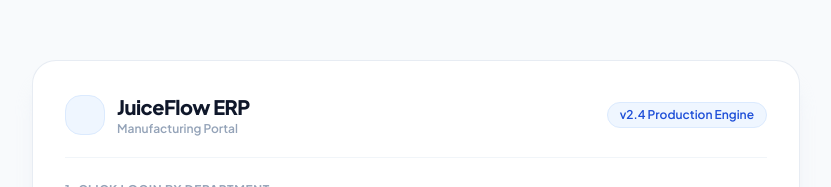
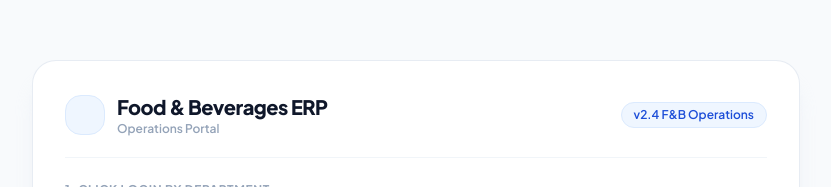
Before and after one commit to risewithmediaofficial-collab/food-and-beverages, a React (Vite) app in the folder frontend/: page /employees in a window 1280 px wide. Shown: the part 112-299 px from the top of the page, without its empty margins (224-1055 px from the left). Built offline with nearby package versions, Linux system fonts and the light colour scheme; no server answers; some icons are missing.

Commit message:
Update branding to Food and Beverages ERP

```diff
--- a/frontend/src/components/Sidebar.jsx
+++ b/frontend/src/components/Sidebar.jsx
@@ -169,10 +169,10 @@ export default function Sidebar({ activeModule, user, onLogout, isOpen, onClose,
                 </div>
                 <div className="flex-1 min-w-0">
                   <h1 className="text-sm font-extrabold text-slate-900 leading-none">
-                    JuiceFlow <span className="text-orange-500">ERP</span>
+                    Food & Beverages <span className="text-orange-500">ERP</span>
                   </h1>
                   <span className="text-[10px] text-slate-400 font-semibold block mt-0.5 uppercase tracking-wider">
-                    Food & Beverage Suite
+                    Operations Suite
                   </span>
                 </div>
               </div>
--- a/frontend/src/modules/auth/LoginPanel.jsx
+++ b/frontend/src/modules/auth/LoginPanel.jsx
@@ -68,12 +68,12 @@ export default function LoginPanel({ onLoginSuccess }) {
               <Icon icon="mdi:fruit-citrus" className="text-2xl" />
             </div>
             <div>
-              <h1 className="text-xl font-extrabold text-slate-900 tracking-tight">JuiceFlow ERP</h1>
-              <span className="text-xs text-slate-400 font-semibold block">Manufacturing Portal</span>
+              <h1 className="text-xl font-extrabold text-slate-900 tracking-tight">Food & Beverages ERP</h1>
+              <span className="text-xs text-slate-400 font-semibold block">Operations Portal</span>
             </div>
           </div>
           <span className="text-xs font-semibold px-3 py-1 bg-blue-50 text-blue-700 border border-blue-100 rounded-full">
-            v2.4 Production Engine
+            v2.4 F&B Operations
           </span>
         </div>
 
--- a/frontend/src/modules/hr/HrPanel.jsx
+++ b/frontend/src/modules/hr/HrPanel.jsx
@@ -153,7 +153,7 @@ export default function HrPanel({ triggerError }) {
 
   const copyLoginMessage = (emp) => {
     const username = emp.username || emp.email || `${emp.name.toLowerCase().replace(/\s+/g, '')}@juice-erp.com`;
-    const text = `Hello ${emp.name},\nYour JuiceFlow ERP account has been created.\n\nUsername/Email: ${username}\nRole: ${emp.designation || emp.role}\nDepartment: ${emp.department}\nPortal Link: ${window.location.origin}\n\nUse the password shared by your administrator.`;
+    const text = `Hello ${emp.name},\nYour Food & Beverages ERP account has been created.\n\nUsername/Email: ${username}\nRole: ${emp.designation || emp.role}\nDepartment: ${emp.department}\nPortal Link: ${window.location.origin}\n\nUse the password shared by your administrator.`;
     navigator.clipboard.writeText(text);
     if (triggerError) triggerError('Login message copied to clipboard!', 'success');
   };
@@ -454,7 +454,7 @@ export default function HrPanel({ triggerError }) {
               <textarea
                 readOnly
                 rows={6}
-                value={`Hello ${messageModalEmp.name},\nYour JuiceFlow ERP account has been created.\n\nUsername: ${messageModalEmp.username || messageModalEmp.email || '-'}\nRole: ${messageModalEmp.designation || messageModalEmp.role}\nDepartment: ${messageModalEmp.department}\nPortal Link: ${window.location.origin}\n\nUse the password shared by your administrator.`}
+                value={`Hello ${messageModalEmp.name},\nYour Food & Beverages ERP account has been created.\n\nUsername: ${messageModalEmp.username || messageModalEmp.email || '-'}\nRole: ${messageModalEmp.designation || messageModalEmp.role}\nDepartment: ${messageModalEmp.department}\nPortal Link: ${window.location.origin}\n\nUse the password shared by your administrator.`}
                 className="w-full border border-slate-200 rounded-xl p-3 text-xs font-mono bg-slate-50 text-slate-700 resize-none"
               />
 
--- a/frontend/src/modules/settings/HelpPanel.jsx
+++ b/frontend/src/modules/settings/HelpPanel.jsx
@@ -30,7 +30,7 @@ export default function HelpPanel() {
             <Icon icon="mdi:help-circle-outline" className="text-orange-400 text-xl" />
           </div>
           <div>
-            <h2 className="text-base font-extrabold text-white">JuiceFlow ERP — Help Center & User Guide</h2>
+            <h2 className="text-base font-extrabold text-white">Food & Beverages ERP — Help Center & User Guide</h2>
             <p className="text-xs text-slate-400">Quick reference for all ERP modules, keyboard shortcuts, and FAQ for your team</p>
           </div>
         </div>
@@ -106,7 +106,7 @@ export default function HelpPanel() {
           <div className="bg-slate-50 border border-slate-200/80 rounded-xl p-4 text-center space-y-2">
             <Icon icon="mdi:email-outline" className="text-orange-500 text-2xl mx-auto" />
             <p className="text-xs font-extrabold text-slate-800">Email Support</p>
-            <p className="text-[11px] text-slate-500 font-mono">support@juiceflow-erp.com</p>
+            <p className="text-[11px] text-slate-500 font-mono">support@foodbeverages-erp.com</p>
           </div>
           <div className="bg-slate-50 border border-slate-200/80 rounded-xl p-4 text-center space-y-2">
             <Icon icon="mdi:phone-outline" className="text-orange-500 text-2xl mx-auto" />
```
